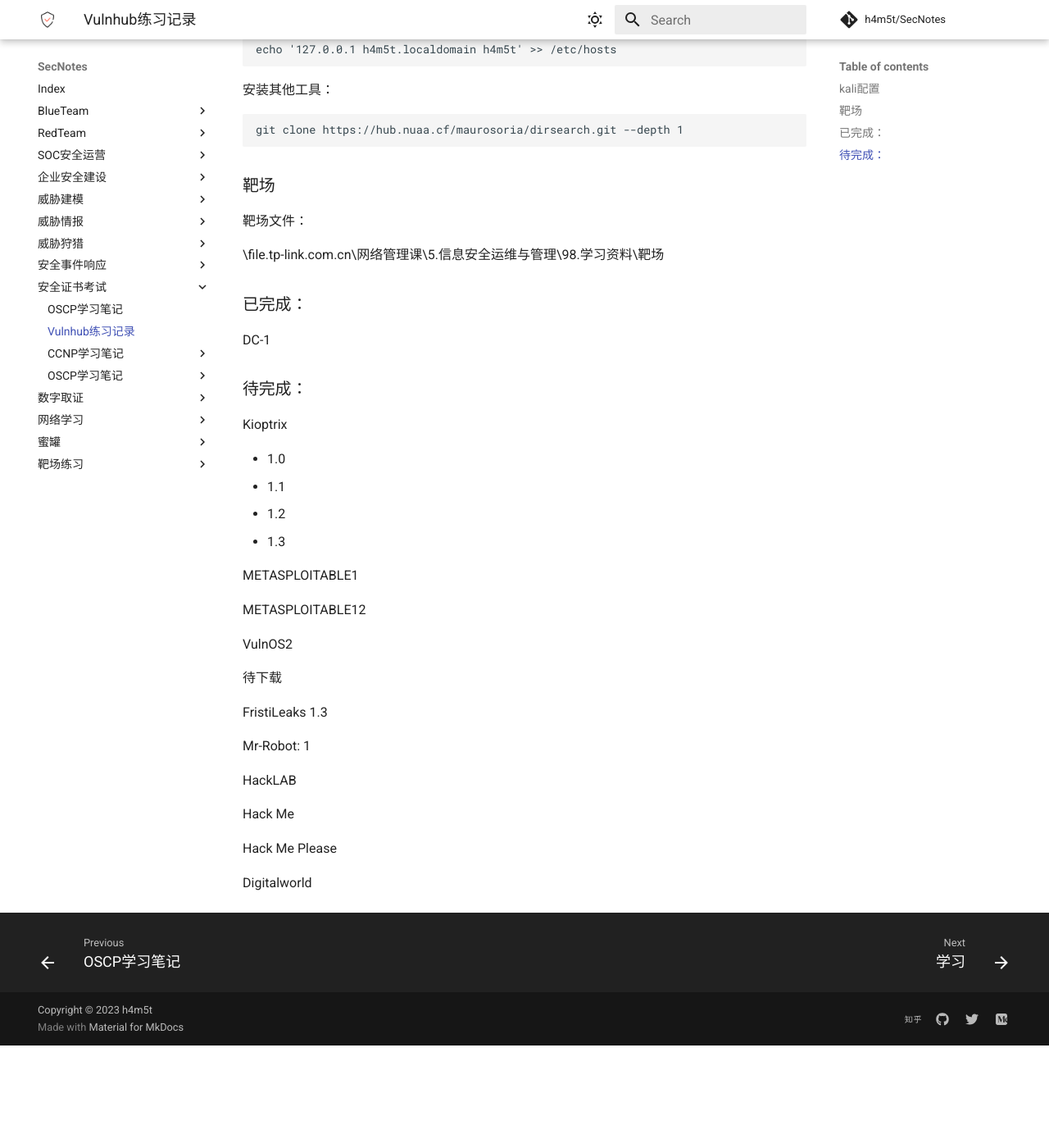
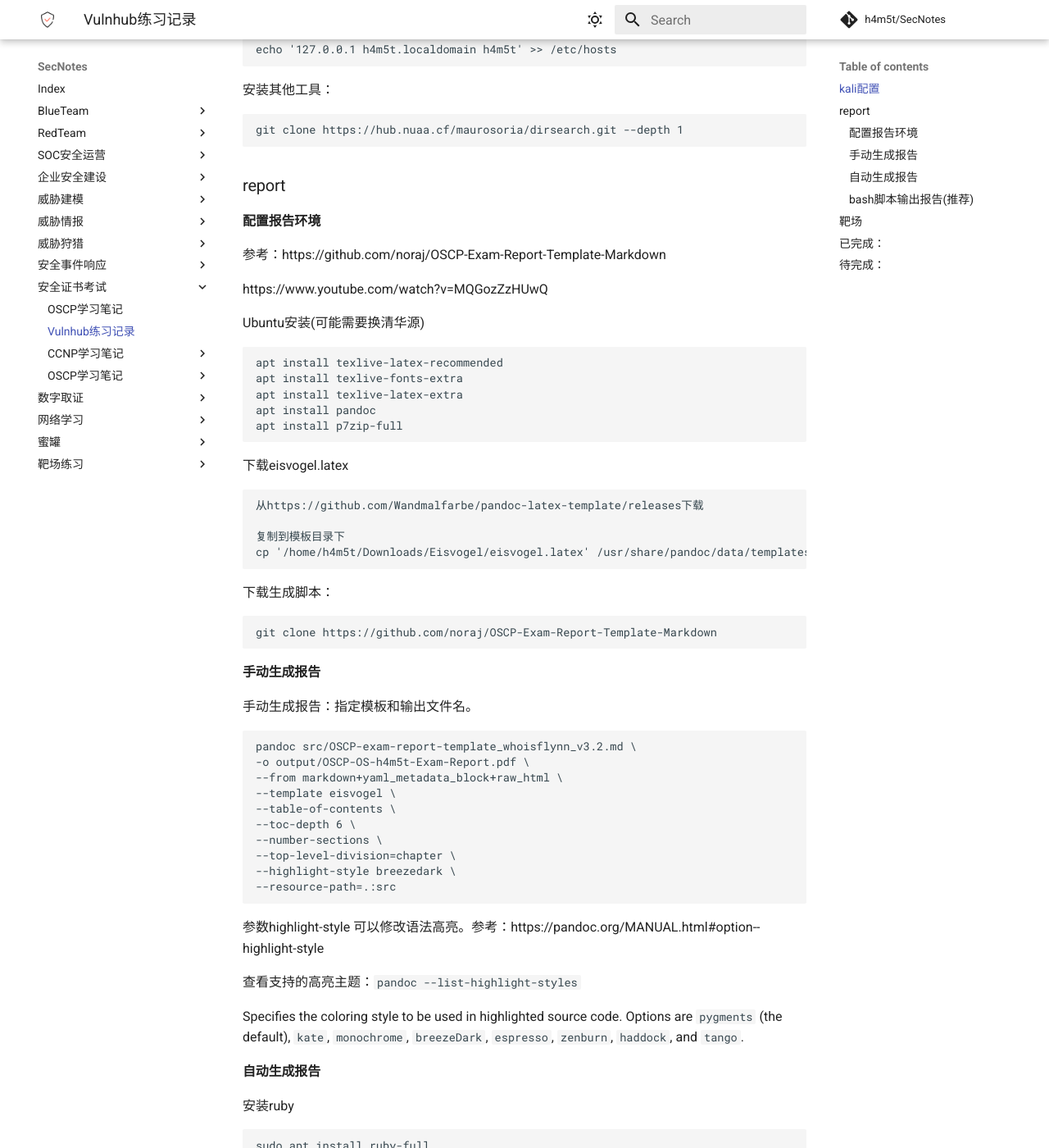
Before and after one commit to h4m5t/SecNotes, an MkDocs documentation site: the page built from docs/安全证书考试/Vulnhub练习记录.md, in a window 1280 px wide and 1400 px high, scrolled down 381 px. Shown: the whole window at 82% size. Built offline with MkDocs 1.6.1 and Material for MkDocs 9.7.7, drawn with Linux system fonts in a browser that asks for light colours; comment, search, counter and statistics services are not loaded; before the commit the page ends 1656 px from its top, so only the background shows below that; some of the changed text lies outside the part shown.

Commit message:
Update Vulnhub练习记录.md

````diff
--- a/docs/安全证书考试/Vulnhub练习记录.md
+++ b/docs/安全证书考试/Vulnhub练习记录.md
@@ -23,6 +23,111 @@ git clone https://hub.nuaa.cf/maurosoria/dirsearch.git --depth 1
 ```
 
 
+
+### report
+
+#### 配置报告环境
+
+参考：https://github.com/noraj/OSCP-Exam-Report-Template-Markdown
+
+https://www.youtube.com/watch?v=MQGozZzHUwQ
+
+Ubuntu安装(可能需要换清华源)
+
+```
+apt install texlive-latex-recommended
+apt install texlive-fonts-extra
+apt install texlive-latex-extra
+apt install pandoc
+apt install p7zip-full
+```
+
+下载eisvogel.latex
+
+```
+从https://github.com/Wandmalfarbe/pandoc-latex-template/releases下载
+
+复制到模板目录下
+cp '/home/h4m5t/Downloads/Eisvogel/eisvogel.latex' /usr/share/pandoc/data/templates/eisvogel.latex
+```
+
+下载生成脚本：
+
+```
+git clone https://github.com/noraj/OSCP-Exam-Report-Template-Markdown
+```
+
+#### 手动生成报告
+
+手动生成报告：指定模板和输出文件名。
+
+```
+pandoc src/OSCP-exam-report-template_whoisflynn_v3.2.md \
+-o output/OSCP-OS-h4m5t-Exam-Report.pdf \
+--from markdown+yaml_metadata_block+raw_html \
+--template eisvogel \
+--table-of-contents \
+--toc-depth 6 \
+--number-sections \
+--top-level-division=chapter \
+--highlight-style breezedark \
+--resource-path=.:src
+```
+
+参数highlight-style 可以修改语法高亮。参考：https://pandoc.org/MANUAL.html#option--highlight-style
+
+查看支持的高亮主题：`pandoc --list-highlight-styles`
+
+Specifies the coloring style to be used in highlighted source code. Options are `pygments` (the default), `kate`, `monochrome`, `breezeDark`, `espresso`, `zenburn`, `haddock`, and `tango`.
+
+#### 自动生成报告
+
+安装ruby
+
+```
+sudo apt install ruby-full
+```
+
+Choose and copy a template that you will use to write your report:
+
+```
+ruby osert.rb init
+```
+
+Generate your PDF report and 7z archive
+
+```
+ruby osert.rb generate
+```
+
+#### bash脚本输出报告(推荐)
+
+写脚本generate.sh
+
+chmod +x generate.sh
+
+```bash
+#!/bin/bash
+
+if [[ $# -ne 2 ]]; then
+  echo "请提供两个参数：模板文件<input.md>和输出文件<output.pdf>"
+  exit 1
+fi
+
+template_file=$1
+output_file=$2
+
+pandoc "$template_file" \
+-o "$output_file" \
+--from markdown+yaml_metadata_block+raw_html \
+--template eisvogel \
+--table-of-contents \
+--toc-depth 6 \
+--number-sections \
+--top-level-division=chapter \
+--highlight-style tango \
+--resource-path=.:src
+```
 
 
 
````
